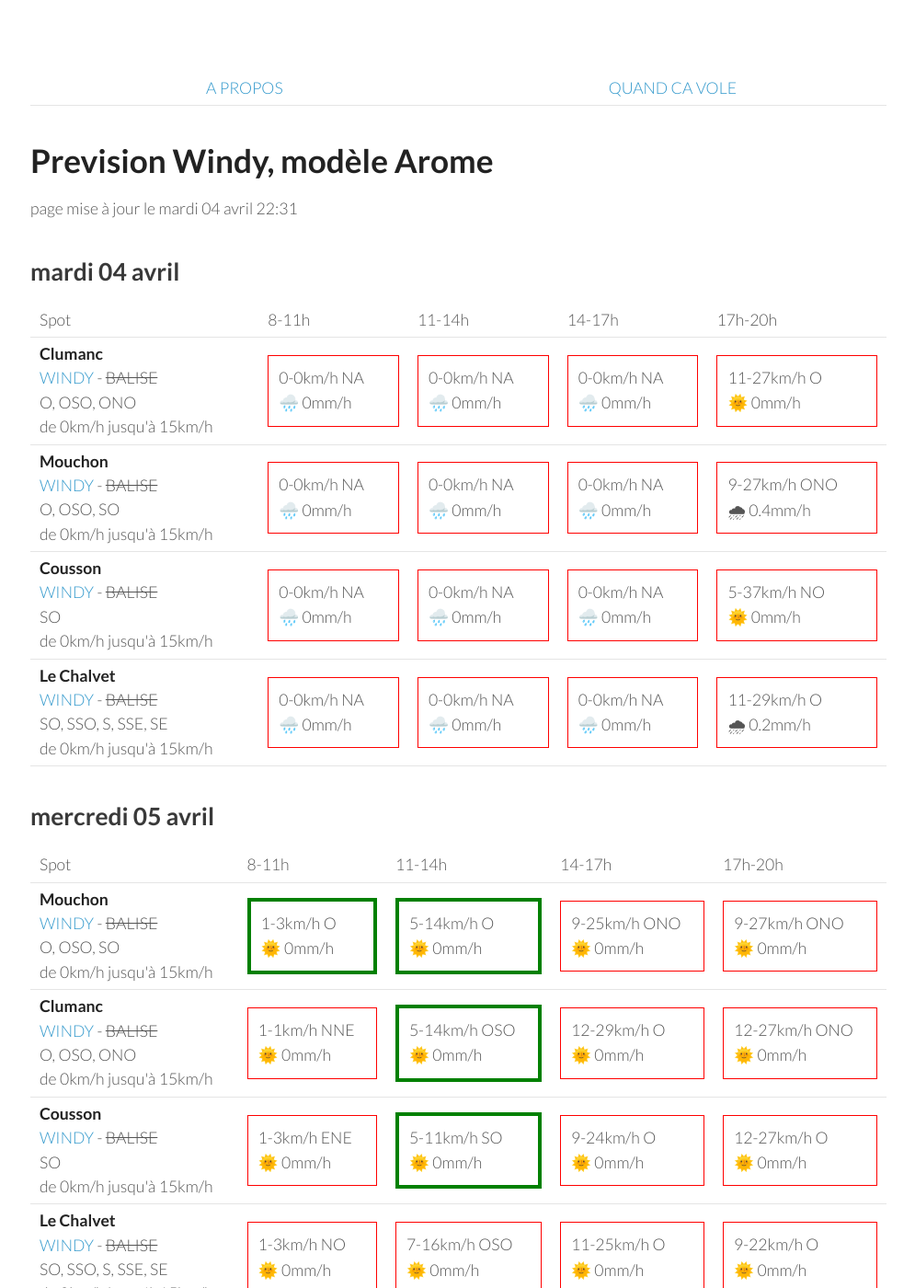
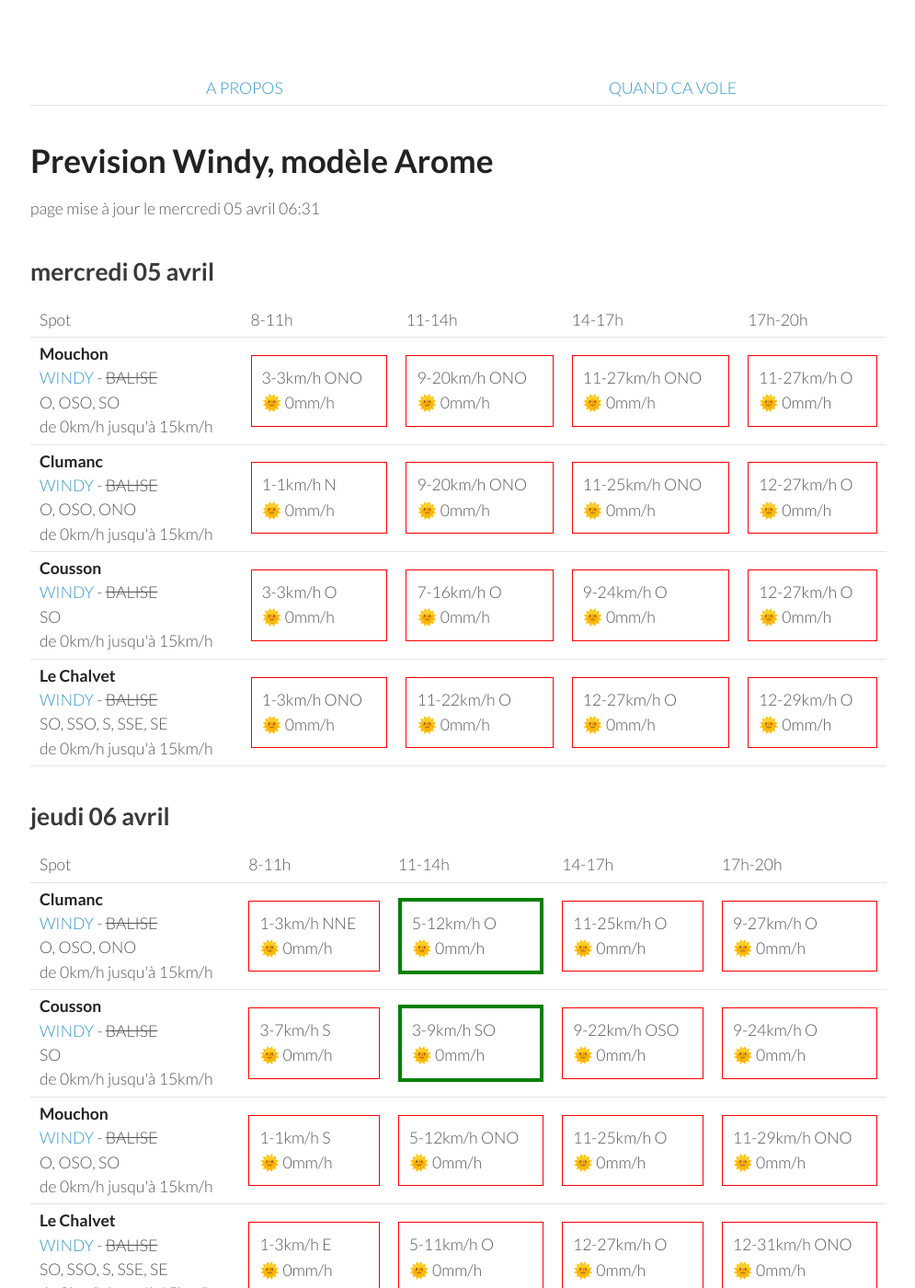
Before and after one commit to parapente-dans-le-nord/parapente-dans-le-nord.github.io, a Jekyll site: the page built from serre_poncon.markdown, in a window 1280 px wide and 1400 px high. Shown: the whole window at 92% size, without its empty margins (25-1020 px from the left). Built offline with Jekyll 4.4.1, drawn with Linux system fonts in a browser that asks for light colours; some of the changed text lies outside the part shown.

Commit message:
update index.markdown

```diff
--- a/serre_poncon.markdown
+++ b/serre_poncon.markdown
@@ -7,60 +7,8 @@ title:  "Tous les spots"
 {: .links}
 
 # Prevision Windy, modèle Arome
-page mise à jour le mardi 04 avril 22:31
+page mise à jour le mercredi 05 avril 06:31
 
-## mardi 04 avril
-
-{::nomarkdown}
-<table>
-  <tbody>
-    <tr>
-      <td>Spot</td>
-      <td>8-11h</td>
-      <td>11-14h</td>
-      <td>14-17h</td>
-      <td>17h-20h</td>
-    </tr>
-<tr>
-        <td><strong>Clumanc</strong><br><a href="https://windy.com/44.027/6.402?43.914,6.403,10,m:eSxaglP">WINDY</a> - <span class="no-balise"> BALISE </span><br> <span class="vent-favorable">O, OSO, ONO</span><br><span class="force-vent">de 0km/h jusqu'à 15km/h</span> </td>
-
-            <td><div class="not-flyable"><p>0-0km/h NA</p><p>🌧️ 0mm/h</p></div></td>
-            <td><div class="not-flyable"><p>0-0km/h NA</p><p>🌧️ 0mm/h</p></div></td>
-            <td><div class="not-flyable"><p>0-0km/h NA</p><p>🌧️ 0mm/h</p></div></td>
-            <td><div class="not-flyable"><p>11-27km/h O</p><p>🌞 0mm/h</p></div></td>
-
-    </tr>
-<tr>
-        <td><strong>Mouchon</strong><br><a href="https://windy.com/43.992/6.424?43.878,6.425,10,m:eSuaglR">WINDY</a> - <span class="no-balise"> BALISE </span><br> <span class="vent-favorable">O, OSO, SO</span><br><span class="force-vent">de 0km/h jusqu'à 15km/h</span> </td>
-
-            <td><div class="not-flyable"><p>0-0km/h NA</p><p>🌧️ 0mm/h</p></div></td>
-            <td><div class="not-flyable"><p>0-0km/h NA</p><p>🌧️ 0mm/h</p></div></td>
-            <td><div class="not-flyable"><p>0-0km/h NA</p><p>🌧️ 0mm/h</p></div></td>
-            <td><div class="not-flyable"><p>9-27km/h ONO</p><p>🌧 0.4mm/h</p></div></td>
-
-    </tr>
-<tr>
-        <td><strong>Cousson</strong><br><a href="https://windy.com/44.054/6.240?43.940,6.241,10,m:eSAaglz">WINDY</a> - <span class="no-balise"> BALISE </span><br> <span class="vent-favorable">SO</span><br><span class="force-vent">de 0km/h jusqu'à 15km/h</span> </td>
-
-            <td><div class="not-flyable"><p>0-0km/h NA</p><p>🌧️ 0mm/h</p></div></td>
-            <td><div class="not-flyable"><p>0-0km/h NA</p><p>🌧️ 0mm/h</p></div></td>
-            <td><div class="not-flyable"><p>0-0km/h NA</p><p>🌧️ 0mm/h</p></div></td>
-            <td><div class="not-flyable"><p>5-37km/h NO</p><p>🌞 0mm/h</p></div></td>
-
-    </tr>
-<tr>
-        <td><strong>Le Chalvet</strong><br><a href="https://windy.com/43.979/6.480?43.866,6.480,10,m:eSsaglX">WINDY</a> - <span class="no-balise"> BALISE </span><br> <span class="vent-favorable">SO, SSO, S, SSE, SE</span><br><span class="force-vent">de 0km/h jusqu'à 15km/h</span> </td>
-
-            <td><div class="not-flyable"><p>0-0km/h NA</p><p>🌧️ 0mm/h</p></div></td>
-            <td><div class="not-flyable"><p>0-0km/h NA</p><p>🌧️ 0mm/h</p></div></td>
-            <td><div class="not-flyable"><p>0-0km/h NA</p><p>🌧️ 0mm/h</p></div></td>
-            <td><div class="not-flyable"><p>11-29km/h O</p><p>🌧 0.2mm/h</p></div></td>
-
-    </tr>
-
-</tbody>
-</table>
-{:/}
 ## mercredi 05 avril
 
 {::nomarkdown}
@@ -76,28 +24,28 @@ page mise à jour le mardi 04 avril 22:31
 <tr>
         <td><strong>Mouchon</strong><br><a href="https://windy.com/43.992/6.424?43.878,6.425,10,m:eSuaglR">WINDY</a> - <span class="no-balise"> BALISE </span><br> <span class="vent-favorable">O, OSO, SO</span><br><span class="force-vent">de 0km/h jusqu'à 15km/h</span> </td>
 
-            <td><div class="flyable"><p>1-3km/h O</p><p>🌞 0mm/h</p></div></td>
-            <td><div class="flyable"><p>5-14km/h O</p><p>🌞 0mm/h</p></div></td>
-            <td><div class="not-flyable"><p>9-25km/h ONO</p><p>🌞 0mm/h</p></div></td>
-            <td><div class="not-flyable"><p>9-27km/h ONO</p><p>🌞 0mm/h</p></div></td>
+            <td><div class="not-flyable"><p>3-3km/h ONO</p><p>🌞 0mm/h</p></div></td>
+            <td><div class="not-flyable"><p>9-20km/h ONO</p><p>🌞 0mm/h</p></div></td>
+            <td><div class="not-flyable"><p>11-27km/h ONO</p><p>🌞 0mm/h</p></div></td>
+            <td><div class="not-flyable"><p>11-27km/h O</p><p>🌞 0mm/h</p></div></td>
 
 
     </tr>
 <tr>
         <td><strong>Clumanc</strong><br><a href="https://windy.com/44.027/6.402?43.914,6.403,10,m:eSxaglP">WINDY</a> - <span class="no-balise"> BALISE </span><br> <span class="vent-favorable">O, OSO, ONO</span><br><span class="force-vent">de 0km/h jusqu'à 15km/h</span> </td>
 
-            <td><div class="not-flyable"><p>1-1km/h NNE</p><p>🌞 0mm/h</p></div></td>
-            <td><div class="flyable"><p>5-14km/h OSO</p><p>🌞 0mm/h</p></div></td>
-            <td><div class="not-flyable"><p>12-29km/h O</p><p>🌞 0mm/h</p></div></td>
-            <td><div class="not-flyable"><p>12-27km/h ONO</p><p>🌞 0mm/h</p></div></td>
+            <td><div class="not-flyable"><p>1-1km/h N</p><p>🌞 0mm/h</p></div></td>
+            <td><div class="not-flyable"><p>9-20km/h ONO</p><p>🌞 0mm/h</p></div></td>
+            <td><div class="not-flyable"><p>11-25km/h ONO</p><p>🌞 0mm/h</p></div></td>
+            <td><div class="not-flyable"><p>12-27km/h O</p><p>🌞 0mm/h</p></div></td>
 
 
     </tr>
 <tr>
         <td><strong>Cousson</strong><br><a href="https://windy.com/44.054/6.240?43.940,6.241,10,m:eSAaglz">WINDY</a> - <span class="no-balise"> BALISE </span><br> <span class="vent-favorable">SO</span><br><span class="force-vent">de 0km/h jusqu'à 15km/h</span> </td>
 
-            <td><div class="not-flyable"><p>1-3km/h ENE</p><p>🌞 0mm/h</p></div></td>
-            <td><div class="flyable"><p>5-11km/h SO</p><p>🌞 0mm/h</p></div></td>
+            <td><div class="not-flyable"><p>3-3km/h O</p><p>🌞 0mm/h</p></div></td>
+            <td><div class="not-flyable"><p>7-16km/h O</p><p>🌞 0mm/h</p></div></td>
             <td><div class="not-flyable"><p>9-24km/h O</p><p>🌞 0mm/h</p></div></td>
             <td><div class="not-flyable"><p>12-27km/h O</p><p>🌞 0mm/h</p></div></td>
 
@@ -106,10 +54,10 @@ page mise à jour le mardi 04 avril 22:31
 <tr>
         <td><strong>Le Chalvet</strong><br><a href="https://windy.com/43.979/6.480?43.866,6.480,10,m:eSsaglX">WINDY</a> - <span class="no-balise"> BALISE </span><br> <span class="vent-favorable">SO, SSO, S, SSE, SE</span><br><span class="force-vent">de 0km/h jusqu'à 15km/h</span> </td>
 
-            <td><div class="not-flyable"><p>1-3km/h NO</p><p>🌞 0mm/h</p></div></td>
-            <td><div class="not-flyable"><p>7-16km/h OSO</p><p>🌞 0mm/h</p></div></td>
-            <td><div class="not-flyable"><p>11-25km/h O</p><p>🌞 0mm/h</p></div></td>
-            <td><div class="not-flyable"><p>9-22km/h O</p><p>🌞 0mm/h</p></div></td>
+            <td><div class="not-flyable"><p>1-3km/h ONO</p><p>🌞 0mm/h</p></div></td>
+            <td><div class="not-flyable"><p>11-22km/h O</p><p>🌞 0mm/h</p></div></td>
+            <td><div class="not-flyable"><p>12-27km/h O</p><p>🌞 0mm/h</p></div></td>
+            <td><div class="not-flyable"><p>12-29km/h O</p><p>🌞 0mm/h</p></div></td>
 
 
     </tr>
@@ -130,12 +78,32 @@ page mise à jour le mardi 04 avril 22:31
       <td>17h-20h</td>
     </tr>
 <tr>
+        <td><strong>Clumanc</strong><br><a href="https://windy.com/44.027/6.402?43.914,6.403,10,m:eSxaglP">WINDY</a> - <span class="no-balise"> BALISE </span><br> <span class="vent-favorable">O, OSO, ONO</span><br><span class="force-vent">de 0km/h jusqu'à 15km/h</span> </td>
+
+            <td><div class="not-flyable"><p>1-3km/h NNE</p><p>🌞 0mm/h</p></div></td>
+            <td><div class="flyable"><p>5-12km/h O</p><p>🌞 0mm/h</p></div></td>
+            <td><div class="not-flyable"><p>11-25km/h O</p><p>🌞 0mm/h</p></div></td>
+            <td><div class="not-flyable"><p>9-27km/h O</p><p>🌞 0mm/h</p></div></td>
+
+
+    </tr>
+<tr>
+        <td><strong>Cousson</strong><br><a href="https://windy.com/44.054/6.240?43.940,6.241,10,m:eSAaglz">WINDY</a> - <span class="no-balise"> BALISE </span><br> <span class="vent-favorable">SO</span><br><span class="force-vent">de 0km/h jusqu'à 15km/h</span> </td>
+
+            <td><div class="not-flyable"><p>3-7km/h S</p><p>🌞 0mm/h</p></div></td>
+            <td><div class="flyable"><p>3-9km/h SO</p><p>🌞 0mm/h</p></div></td>
+            <td><div class="not-flyable"><p>9-22km/h OSO</p><p>🌞 0mm/h</p></div></td>
+            <td><div class="not-flyable"><p>9-24km/h O</p><p>🌞 0mm/h</p></div></td>
+
+
+    </tr>
+<tr>
         <td><strong>Mouchon</strong><br><a href="https://windy.com/43.992/6.424?43.878,6.425,10,m:eSuaglR">WINDY</a> - <span class="no-balise"> BALISE </span><br> <span class="vent-favorable">O, OSO, SO</span><br><span class="force-vent">de 0km/h jusqu'à 15km/h</span> </td>
 
             <td><div class="not-flyable"><p>1-1km/h S</p><p>🌞 0mm/h</p></div></td>
-            <td><div class="flyable"><p>3-14km/h SO</p><p>🌞 0mm/h</p></div></td>
+            <td><div class="not-flyable"><p>5-12km/h ONO</p><p>🌞 0mm/h</p></div></td>
+            <td><div class="not-flyable"><p>11-25km/h O</p><p>🌞 0mm/h</p></div></td>
             <td><div class="not-flyable"><p>11-29km/h ONO</p><p>🌞 0mm/h</p></div></td>
-            <td><div class="not-flyable"><p>9-33km/h O</p><p>🌞 0mm/h</p></div></td>
 
 
     </tr>
@@ -143,29 +111,9 @@ page mise à jour le mardi 04 avril 22:31
         <td><strong>Le Chalvet</strong><br><a href="https://windy.com/43.979/6.480?43.866,6.480,10,m:eSsaglX">WINDY</a> - <span class="no-balise"> BALISE </span><br> <span class="vent-favorable">SO, SSO, S, SSE, SE</span><br><span class="force-vent">de 0km/h jusqu'à 15km/h</span> </td>
 
             <td><div class="not-flyable"><p>1-3km/h E</p><p>🌞 0mm/h</p></div></td>
-            <td><div class="flyable"><p>3-12km/h SO</p><p>🌞 0mm/h</p></div></td>
-            <td><div class="not-flyable"><p>11-31km/h ONO</p><p>🌞 0mm/h</p></div></td>
-            <td><div class="not-flyable"><p>11-37km/h ONO</p><p>🌞 0mm/h</p></div></td>
-
-
-    </tr>
-<tr>
-        <td><strong>Clumanc</strong><br><a href="https://windy.com/44.027/6.402?43.914,6.403,10,m:eSxaglP">WINDY</a> - <span class="no-balise"> BALISE </span><br> <span class="vent-favorable">O, OSO, ONO</span><br><span class="force-vent">de 0km/h jusqu'à 15km/h</span> </td>
-
-            <td><div class="not-flyable"><p>1-1km/h NNE</p><p>🌞 0mm/h</p></div></td>
-            <td><div class="not-flyable"><p>3-16km/h SO</p><p>🌞 0mm/h</p></div></td>
-            <td><div class="not-flyable"><p>9-31km/h ONO</p><p>🌞 0mm/h</p></div></td>
-            <td><div class="not-flyable"><p>9-35km/h ONO</p><p>🌞 0mm/h</p></div></td>
-
-
-    </tr>
-<tr>
-        <td><strong>Cousson</strong><br><a href="https://windy.com/44.054/6.240?43.940,6.241,10,m:eSAaglz">WINDY</a> - <span class="no-balise"> BALISE </span><br> <span class="vent-favorable">SO</span><br><span class="force-vent">de 0km/h jusqu'à 15km/h</span> </td>
-
-            <td><div class="not-flyable"><p>3-3km/h SSE</p><p>🌞 0mm/h</p></div></td>
-            <td><div class="not-flyable"><p>5-20km/h SO</p><p>🌞 0mm/h</p></div></td>
-            <td><div class="not-flyable"><p>9-29km/h O</p><p>🌞 0mm/h</p></div></td>
-            <td><div class="not-flyable"><p>9-31km/h ONO</p><p>🌞 0mm/h</p></div></td>
+            <td><div class="not-flyable"><p>5-11km/h O</p><p>🌞 0mm/h</p></div></td>
+            <td><div class="not-flyable"><p>12-27km/h O</p><p>🌞 0mm/h</p></div></td>
+            <td><div class="not-flyable"><p>12-31km/h ONO</p><p>🌞 0mm/h</p></div></td>
 
 
     </tr>
@@ -188,30 +136,30 @@ page mise à jour le mardi 04 avril 22:31
 <tr>
         <td><strong>Mouchon</strong><br><a href="https://windy.com/43.992/6.424?43.878,6.425,10,m:eSuaglR">WINDY</a> - <span class="no-balise"> BALISE </span><br> <span class="vent-favorable">O, OSO, SO</span><br><span class="force-vent">de 0km/h jusqu'à 15km/h</span> </td>
 
-            <td><div class="not-flyable"><p>1-12km/h NE</p><p>🌞 0mm/h</p></div></td>
-            <td><div class="not-flyable"><p>9-29km/h ONO</p><p>🌞 0mm/h</p></div></td>
-            <td><div class="not-flyable"><p>18-51km/h ONO</p><p>🌞 0mm/h</p></div></td>
-            <td><div class="not-flyable"><p>20-53km/h NO</p><p>🌞 0mm/h</p></div></td>
+            <td><div class="not-flyable"><p>1-11km/h ENE</p><p>🌞 0mm/h</p></div></td>
+            <td><div class="not-flyable"><p>12-37km/h ONO</p><p>🌞 0mm/h</p></div></td>
+            <td><div class="not-flyable"><p>20-51km/h ONO</p><p>🌞 0mm/h</p></div></td>
+            <td><div class="not-flyable"><p>20-57km/h ONO</p><p>🌧 0.4mm/h</p></div></td>
 
 
     </tr>
 <tr>
         <td><strong>Clumanc</strong><br><a href="https://windy.com/44.027/6.402?43.914,6.403,10,m:eSxaglP">WINDY</a> - <span class="no-balise"> BALISE </span><br> <span class="vent-favorable">O, OSO, ONO</span><br><span class="force-vent">de 0km/h jusqu'à 15km/h</span> </td>
 
-            <td><div class="not-flyable"><p>1-12km/h ENE</p><p>🌞 0mm/h</p></div></td>
-            <td><div class="not-flyable"><p>9-29km/h ONO</p><p>🌞 0mm/h</p></div></td>
-            <td><div class="not-flyable"><p>18-51km/h ONO</p><p>🌞 0mm/h</p></div></td>
-            <td><div class="not-flyable"><p>20-55km/h NO</p><p>🌞 0mm/h</p></div></td>
+            <td><div class="not-flyable"><p>3-11km/h E</p><p>🌞 0mm/h</p></div></td>
+            <td><div class="not-flyable"><p>12-37km/h ONO</p><p>🌞 0mm/h</p></div></td>
+            <td><div class="not-flyable"><p>20-53km/h ONO</p><p>🌧 0.2mm/h</p></div></td>
+            <td><div class="not-flyable"><p>20-57km/h ONO</p><p>🌧 0.6mm/h</p></div></td>
 
 
     </tr>
 <tr>
         <td><strong>Le Chalvet</strong><br><a href="https://windy.com/43.979/6.480?43.866,6.480,10,m:eSsaglX">WINDY</a> - <span class="no-balise"> BALISE </span><br> <span class="vent-favorable">SO, SSO, S, SSE, SE</span><br><span class="force-vent">de 0km/h jusqu'à 15km/h</span> </td>
 
-            <td><div class="not-flyable"><p>1-12km/h N</p><p>🌞 0mm/h</p></div></td>
-            <td><div class="not-flyable"><p>11-33km/h ONO</p><p>🌞 0mm/h</p></div></td>
-            <td><div class="not-flyable"><p>18-50km/h ONO</p><p>🌞 0mm/h</p></div></td>
-            <td><div class="not-flyable"><p>20-53km/h ONO</p><p>🌞 0mm/h</p></div></td>
+            <td><div class="not-flyable"><p>1-11km/h NNE</p><p>🌞 0mm/h</p></div></td>
+            <td><div class="not-flyable"><p>12-37km/h ONO</p><p>🌞 0mm/h</p></div></td>
+            <td><div class="not-flyable"><p>18-51km/h ONO</p><p>🌧 0.2mm/h</p></div></td>
+            <td><div class="not-flyable"><p>20-57km/h ONO</p><p>🌧 0.5mm/h</p></div></td>
 
 
     </tr>
@@ -219,9 +167,9 @@ page mise à jour le mardi 04 avril 22:31
         <td><strong>Cousson</strong><br><a href="https://windy.com/44.054/6.240?43.940,6.241,10,m:eSAaglz">WINDY</a> - <span class="no-balise"> BALISE </span><br> <span class="vent-favorable">SO</span><br><span class="force-vent">de 0km/h jusqu'à 15km/h</span> </td>
 
             <td><div class="not-flyable"><p>3-12km/h E</p><p>🌞 0mm/h</p></div></td>
-            <td><div class="not-flyable"><p>9-27km/h ONO</p><p>🌞 0mm/h</p></div></td>
-            <td><div class="not-flyable"><p>16-44km/h NO</p><p>🌞 0mm/h</p></div></td>
-            <td><div class="not-flyable"><p>18-50km/h NO</p><p>🌞 0mm/h</p></div></td>
+            <td><div class="not-flyable"><p>11-31km/h ONO</p><p>🌞 0mm/h</p></div></td>
+            <td><div class="not-flyable"><p>18-48km/h ONO</p><p>🌧 0.3mm/h</p></div></td>
+            <td><div class="not-flyable"><p>18-50km/h NO</p><p>🌧 0.9mm/h</p></div></td>
 
 
     </tr>
@@ -242,30 +190,30 @@ page mise à jour le mardi 04 avril 22:31
       <td>17h-20h</td>
     </tr>
 <tr>
+        <td><strong>Clumanc</strong><br><a href="https://windy.com/44.027/6.402?43.914,6.403,10,m:eSxaglP">WINDY</a> - <span class="no-balise"> BALISE </span><br> <span class="vent-favorable">O, OSO, ONO</span><br><span class="force-vent">de 0km/h jusqu'à 15km/h</span> </td>
+
+            <td><div class="not-flyable"><p>3-16km/h ENE</p><p>🌞 0mm/h</p></div></td>
+            <td><div class="not-flyable"><p>3-18km/h ONO</p><p>🌞 0mm/h</p></div></td>
+            <td><div class="not-flyable"><p>5-24km/h NNO</p><p>🌞 0mm/h</p></div></td>
+            <td><div class="not-flyable"><p>12-37km/h ONO</p><p>🌧 0.2mm/h</p></div></td>
+
+
+    </tr>
+<tr>
         <td><strong>Mouchon</strong><br><a href="https://windy.com/43.992/6.424?43.878,6.425,10,m:eSuaglR">WINDY</a> - <span class="no-balise"> BALISE </span><br> <span class="vent-favorable">O, OSO, SO</span><br><span class="force-vent">de 0km/h jusqu'à 15km/h</span> </td>
 
-            <td><div class="not-flyable"><p>5-14km/h E</p><p>🌞 0mm/h</p></div></td>
-            <td><div class="not-flyable"><p>1-16km/h NNO</p><p>🌞 0mm/h</p></div></td>
+            <td><div class="not-flyable"><p>1-14km/h ENE</p><p>🌞 0mm/h</p></div></td>
+            <td><div class="not-flyable"><p>3-16km/h NO</p><p>🌞 0mm/h</p></div></td>
             <td><div class="not-flyable"><p>5-22km/h N</p><p>🌧 0.2mm/h</p></div></td>
             <td><div class="not-flyable"><p>14-37km/h ONO</p><p>🌧 0.2mm/h</p></div></td>
 
 
     </tr>
 <tr>
-        <td><strong>Clumanc</strong><br><a href="https://windy.com/44.027/6.402?43.914,6.403,10,m:eSxaglP">WINDY</a> - <span class="no-balise"> BALISE </span><br> <span class="vent-favorable">O, OSO, ONO</span><br><span class="force-vent">de 0km/h jusqu'à 15km/h</span> </td>
-
-            <td><div class="not-flyable"><p>5-16km/h ENE</p><p>🌞 0mm/h</p></div></td>
-            <td><div class="not-flyable"><p>3-18km/h NNO</p><p>🌞 0mm/h</p></div></td>
-            <td><div class="not-flyable"><p>5-24km/h NNO</p><p>🌞 0mm/h</p></div></td>
-            <td><div class="not-flyable"><p>12-37km/h ONO</p><p>🌧 0.2mm/h</p></div></td>
-
-
-    </tr>
-<tr>
         <td><strong>Le Chalvet</strong><br><a href="https://windy.com/43.979/6.480?43.866,6.480,10,m:eSsaglX">WINDY</a> - <span class="no-balise"> BALISE </span><br> <span class="vent-favorable">SO, SSO, S, SSE, SE</span><br><span class="force-vent">de 0km/h jusqu'à 15km/h</span> </td>
 
-            <td><div class="not-flyable"><p>3-12km/h ENE</p><p>🌞 0mm/h</p></div></td>
-            <td><div class="not-flyable"><p>1-16km/h NNE</p><p>🌞 0mm/h</p></div></td>
+            <td><div class="not-flyable"><p>1-11km/h NE</p><p>🌞 0mm/h</p></div></td>
+            <td><div class="not-flyable"><p>1-16km/h N</p><p>🌞 0mm/h</p></div></td>
             <td><div class="not-flyable"><p>5-22km/h N</p><p>🌧 0.2mm/h</p></div></td>
             <td><div class="not-flyable"><p>14-37km/h ONO</p><p>🌧 0.2mm/h</p></div></td>
 
@@ -274,8 +222,8 @@ page mise à jour le mardi 04 avril 22:31
 <tr>
         <td><strong>Cousson</strong><br><a href="https://windy.com/44.054/6.240?43.940,6.241,10,m:eSAaglz">WINDY</a> - <span class="no-balise"> BALISE </span><br> <span class="vent-favorable">SO</span><br><span class="force-vent">de 0km/h jusqu'à 15km/h</span> </td>
 
-            <td><div class="not-flyable"><p>5-16km/h ENE</p><p>🌞 0mm/h</p></div></td>
-            <td><div class="not-flyable"><p>3-18km/h O</p><p>🌞 0mm/h</p></div></td>
+            <td><div class="not-flyable"><p>3-16km/h E</p><p>🌞 0mm/h</p></div></td>
+            <td><div class="not-flyable"><p>5-18km/h O</p><p>🌞 0mm/h</p></div></td>
             <td><div class="not-flyable"><p>7-24km/h O</p><p>🌞 0mm/h</p></div></td>
             <td><div class="not-flyable"><p>11-29km/h ONO</p><p>🌧 0.2mm/h</p></div></td>
 
```
